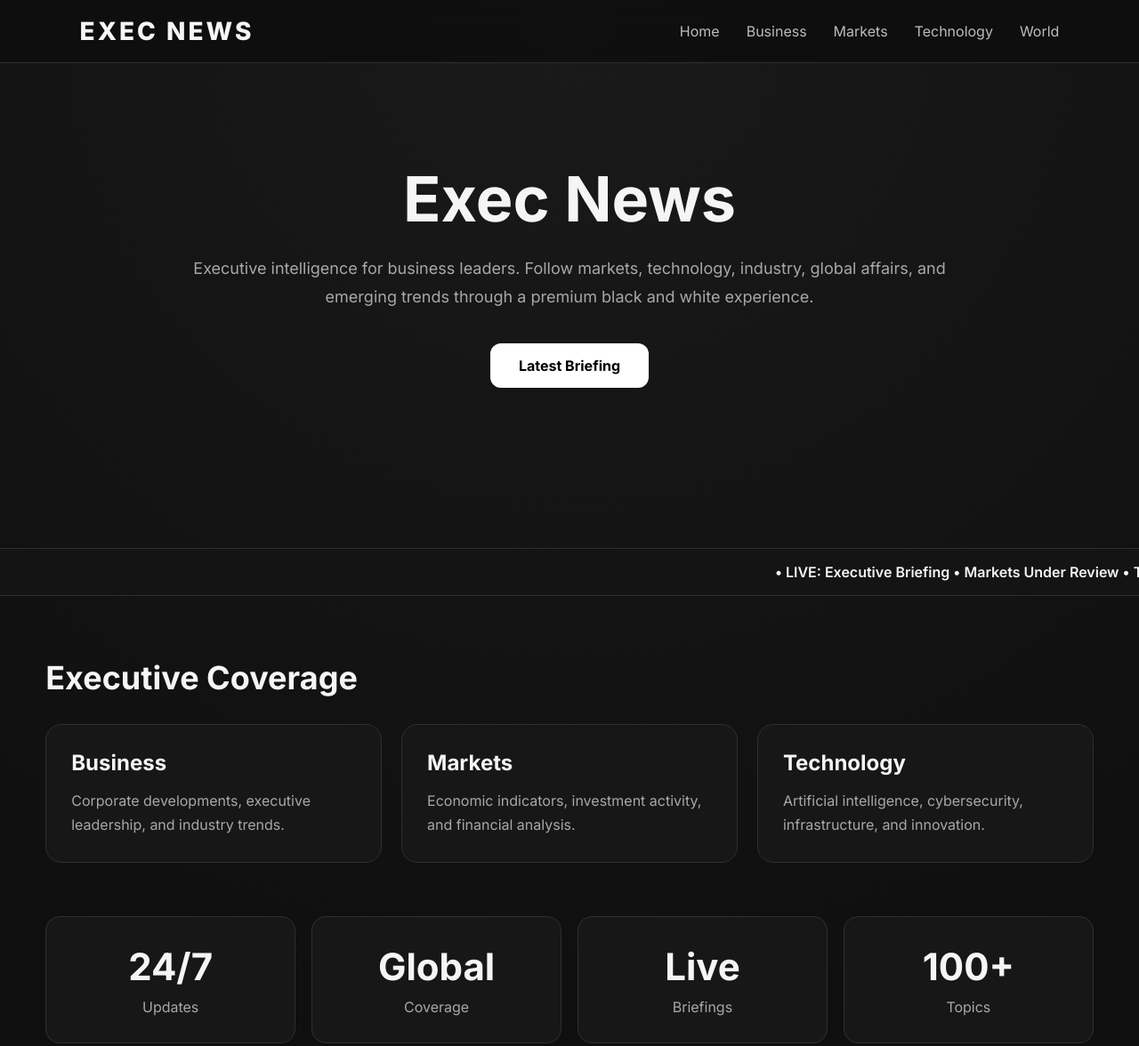
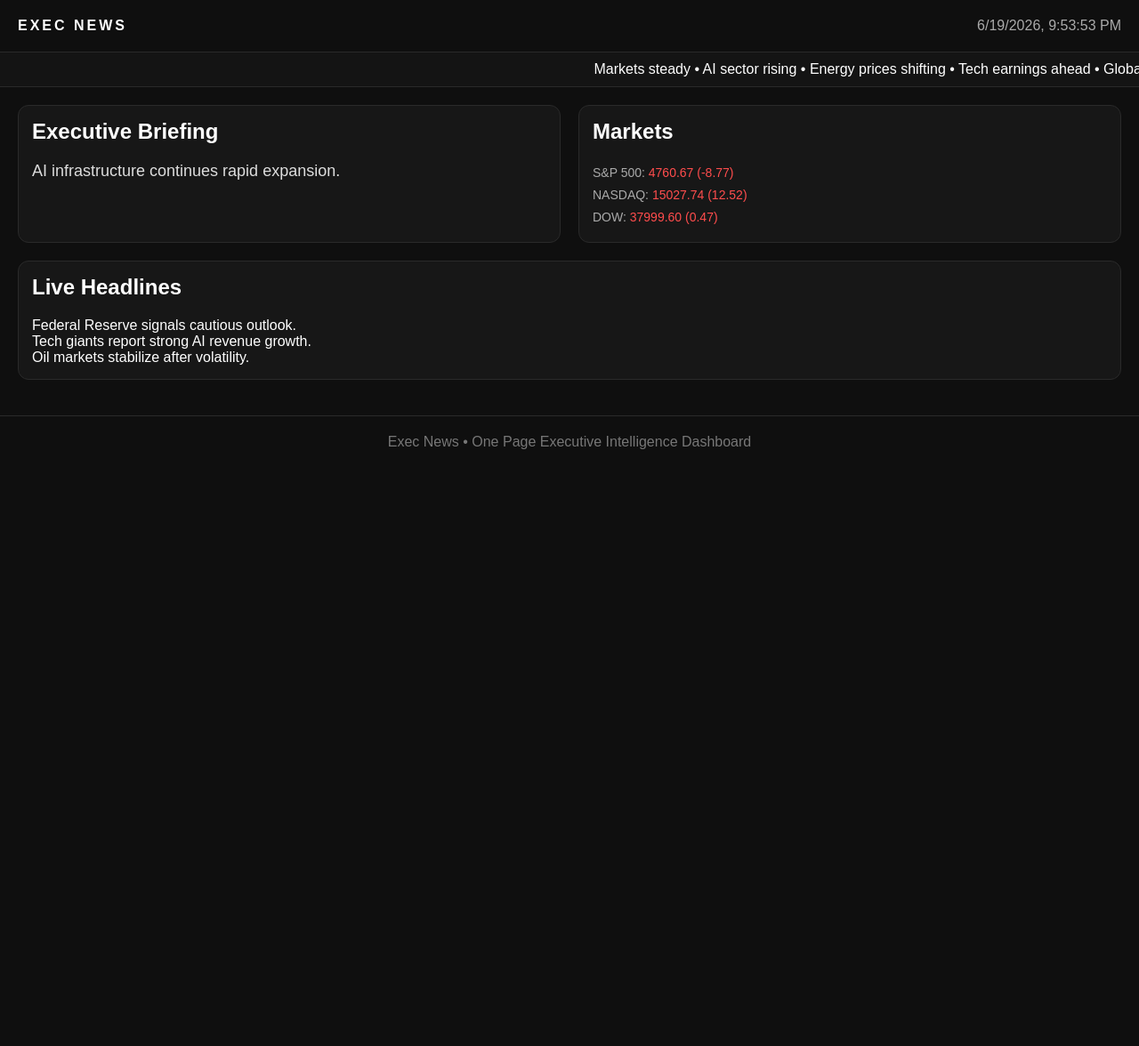
Before and after one commit to glaciermontview/glaciermontview.github.io, a plain HTML site: page index.html in a window 1280 px wide. Shown: the top 1176 px of the page at 89% size. After the commit the page ends 800 px from the top, so only its background shows below. Drawn offline with Linux system fonts and the light colour scheme.

Commit message:
Update index.html

```diff
--- a/index.html
+++ b/index.html
@@ -1,160 +1,51 @@
 <!DOCTYPE html>
 <html lang="en">
 <head>
-<meta charset="UTF-8">
-<meta name="viewport" content="width=device-width, initial-scale=1.0">
-<meta name="color-scheme" content="dark">
+<meta charset="UTF-8" />
+<meta name="viewport" content="width=device-width, initial-scale=1.0"/>
+<meta name="color-scheme" content="dark"/>
 <title>Exec News</title>
 
-<link href="https://fonts.googleapis.com/css2?family=Inter:wght@300;400;500;600;700;800&display=swap" rel="stylesheet">
-
 <style>
-*{
+body{
 margin:0;
-padding:0;
-box-sizing:border-box;
+font-family:Arial, sans-serif;
+background:#0f0f0f;
+color:#fff;
 }
 
-:root{
---bg:#0f0f0f;
---card:#171717;
---card2:#202020;
---text:#f5f5f5;
---muted:#a8a8a8;
---border:#2f2f2f;
-}
-
-body{
-font-family:Inter,sans-serif;
-background:
-radial-gradient(circle at top,#1a1a1a 0%,#0f0f0f 55%);
-color:var(--text);
-}
-
-nav{
-position:sticky;
-top:0;
-z-index:1000;
-background:rgba(15,15,15,.92);
-backdrop-filter:blur(16px);
-border-bottom:1px solid var(--border);
-padding:18px 7%;
+header{
+padding:20px;
 display:flex;
 justify-content:space-between;
 align-items:center;
+border-bottom:1px solid #2a2a2a;
+position:sticky;
+top:0;
+background:#0f0f0f;
 }
 
 .logo{
-font-size:28px;
 font-weight:800;
 letter-spacing:3px;
 }
 
-nav ul{
-display:flex;
-gap:30px;
-list-style:none;
-}
-
-nav a{
-text-decoration:none;
-color:#bdbdbd;
-transition:.25s;
-}
-
-nav a:hover{
-color:white;
-}
-
-.hero{
-padding:110px 20px;
-text-align:center;
-}
-
-.hero h1{
-font-size:70px;
-margin-bottom:20px;
-}
-
-.hero p{
-max-width:850px;
-margin:auto;
-line-height:1.8;
-color:var(--muted);
-font-size:18px;
-}
-
-.button{
-margin-top:35px;
-display:inline-block;
-padding:15px 32px;
-background:white;
-color:black;
-border-radius:12px;
-text-decoration:none;
-font-weight:700;
-transition:.25s;
-}
-
-.button:hover{
-transform:translateY(-3px);
-background:#ddd;
-}
-
-.container{
-width:92%;
-max-width:1400px;
-margin:auto;
-}
-
-.heading{
-font-size:36px;
-margin:30px 0;
-}
-
-.grid{
-display:grid;
-grid-template-columns:repeat(auto-fit,minmax(300px,1fr));
-gap:22px;
-}
-
-.card{
-background:var(--card);
-border:1px solid var(--border);
-border-radius:18px;
-padding:28px;
-transition:.25s;
-}
-
-.card:hover{
-background:var(--card2);
-transform:translateY(-5px);
-}
-
-.card h2{
-margin-bottom:15px;
-}
-
-.card p{
-color:var(--muted);
-line-height:1.7;
+#clock{
+color:#aaa;
 }
 
 .ticker{
-margin:70px auto;
+white-space:nowrap;
+overflow:hidden;
+border-bottom:1px solid #2a2a2a;
 background:#141414;
-border-top:1px solid var(--border);
-border-bottom:1px solid var(--border);
-overflow:hidden;
-white-space:nowrap;
-padding:16px;
-font-weight:600;
+padding:10px;
 }
 
 .ticker span{
 display:inline-block;
 padding-left:100%;
-animation:scroll 35s linear infinite;
+animation:scroll 18s linear infinite;
 }
 
 @keyframes scroll{
@@ -162,123 +53,59 @@ animation:scroll 35s linear infinite;
 100%{transform:translateX(-100%);}
 }
 
-.stats{
-margin:60px 0;
+.container{
+padding:20px;
 display:grid;
-grid-template-columns:repeat(auto-fit,minmax(180px,1fr));
-gap:18px;
+grid-template-columns:1fr 1fr;
+gap:20px;
 }
 
-.stat{
-background:var(--card);
-border:1px solid var(--border);
-border-radius:16px;
-padding:30px;
-text-align:center;
+.card{
+background:#171717;
+padding:15px;
+border:1px solid #2a2a2a;
+border-radius:12px;
 }
 
-.stat h2{
-font-size:42px;
-margin-bottom:10px;
+h2{
+margin-top:0;
 }
 
-.stat p{
-color:var(--muted);
+.market{
+font-size:14px;
+color:#aaa;
+line-height:1.8;
 }
 
-.news{
-margin:60px 0;
+.green{color:#3efc7a;}
+.red{color:#ff4d4d;}
+
+.briefing{
+font-size:18px;
+color:#ddd;
+min-height:40px;
 }
 
-.story{
-background:var(--card);
-border:1px solid var(--border);
-border-radius:15px;
-padding:22px;
-margin-bottom:18px;
-transition:.25s;
-}
-
-.story:hover{
-background:var(--card2);
-}
-
-.time{
-color:#888;
-font-size:14px;
-margin-bottom:8px;
+.full{
+grid-column:span 2;
 }
 
 footer{
-margin-top:80px;
-padding:45px;
 text-align:center;
-border-top:1px solid var(--border);
-color:var(--muted);
-}
-
-::-webkit-scrollbar{
-width:8px;
-}
-
-::-webkit-scrollbar-thumb{
-background:#444;
-border-radius:20px;
-}
-
-::-webkit-scrollbar-track{
-background:#111;
-}
-
-@media(max-width:700px){
-
-.hero h1{
-font-size:48px;
-}
-
-nav{
-flex-direction:column;
-gap:20px;
-}
-
-nav ul{
-flex-wrap:wrap;
-justify-content:center;
-}
-
+padding:20px;
+border-top:1px solid #2a2a2a;
+color:#777;
+margin-top:20px;
 }
 </style>
 </head>
 
 <body>
 
-<nav>
-
+<header>
 <div class="logo">EXEC NEWS</div>
-
-<ul>
-<li><a href="#">Home</a></li>
-<li><a href="#">Business</a></li>
-<li><a href="#">Markets</a></li>
-<li><a href="#">Technology</a></li>
-<li><a href="#">World</a></li>
-</ul>
-
-</nav>
-
-<section class="hero">
-
-<h1>Exec News</h1>
-
-<p>
-Executive intelligence for business leaders. Follow markets,
-technology, industry, global affairs, and emerging trends through
-a premium black and white experience.
-</p>
-
-<a href="#" class="button">Latest Briefing</a>
-
-</section>
+<div id="clock"></div>
+</header>
 
 <div class="ticker">
 <span id="ticker"></span>
@@ -286,140 +113,111 @@ a premium black and white experience.
 
 <div class="container">
 
-<h2 class="heading">Executive Coverage</h2>
-
-<div class="grid">
-
 <div class="card">
-<h2>Business</h2>
-<p>
-Corporate developments, executive leadership, and industry trends.
-</p>
+<h2>Executive Briefing</h2>
+<div class="briefing" id="briefing"></div>
 </div>
 
 <div class="card">
 <h2>Markets</h2>
-<p>
-Economic indicators, investment activity, and financial analysis.
-</p>
+<div class="market" id="markets"></div>
 </div>
 
-<div class="card">
-<h2>Technology</h2>
-<p>
-Artificial intelligence, cybersecurity, infrastructure, and innovation.
-</p>
-</div>
-
-</div>
-
-<div class="stats">
-
-<div class="stat">
-<h2>24/7</h2>
-<p>Updates</p>
-</div>
-
-<div class="stat">
-<h2>Global</h2>
-<p>Coverage</p>
-</div>
-
-<div class="stat">
-<h2>Live</h2>
-<p>Briefings</p>
-</div>
-
-<div class="stat">
-<h2>100+</h2>
-<p>Topics</p>
-</div>
-
-</div>
-
-<h2 class="heading">Latest Stories</h2>
-
-<div class="news">
-
-<div class="story">
-<div class="time" id="t1"></div>
-<h3>Global markets continue to monitor economic developments.</h3>
-</div>
-
-<div class="story">
-<div class="time" id="t2"></div>
-<h3>Enterprise technology investment remains a strategic priority.</h3>
-</div>
-
-<div class="story">
-<div class="time" id="t3"></div>
-<h3>Business leaders assess international policy and trade trends.</h3>
-</div>
-
-<div class="story">
-<div class="time" id="t4"></div>
-<h3>Artificial intelligence continues to reshape industries.</h3>
-</div>
-
+<div class="card full">
+<h2>Live Headlines</h2>
+<div id="headlines"></div>
 </div>
 
 </div>
 
 <footer>
-
-<h2>EXEC NEWS</h2>
-
-<br>
-
-<p>
-Executive intelligence for business, markets, technology, and world affairs.
-</p>
-
-<br>
-
-<p id="clock"></p>
-
+Exec News • One Page Executive Intelligence Dashboard
 </footer>
 
 <script>
+// CLOCK
+function updateClock(){
+document.getElementById("clock").textContent =
+new Date().toLocaleString();
+}
+setInterval(updateClock,1000);
+updateClock();
 
-const headlines=[
-"• LIVE: Executive Briefing",
-"• Markets Under Review",
-"• Technology Innovation",
-"• Global Business Trends",
-"• Enterprise Strategy",
-"• Economic Developments",
-"• Industry Intelligence",
-"• AI and Cybersecurity"
+// TICKER
+const tickerItems=[
+"Markets steady",
+"AI sector rising",
+"Energy prices shifting",
+"Tech earnings ahead",
+"Global policy updates",
+"Interest rates monitored"
 ];
 
-document.getElementById("ticker").innerHTML=headlines.join(" ");
+document.getElementById("ticker").textContent =
+tickerItems.join(" • ");
 
-function update(){
+// BRIEFING ROTATION
+const briefings=[
+"Global markets show mixed momentum.",
+"AI infrastructure continues rapid expansion.",
+"Corporate earnings season approaches.",
+"Investors monitor inflation signals.",
+"Technology sector leads innovation cycle."
+];
 
-let now=new Date();
+let b=0;
+function rotateBriefing(){
+document.getElementById("briefing").textContent=briefings[b];
+b=(b+1)%briefings.length;
+}
+setInterval(rotateBriefing,4000);
+rotateBriefing();
 
-document.getElementById("clock").innerHTML=
-now.toLocaleString();
+// MARKET SIMULATION
+let stocks=[
+{n:"S&P 500",v:4800},
+{n:"NASDAQ",v:15000},
+{n:"DOW",v:38000}
+];
 
-document.getElementById("t1").innerHTML=
-now.toLocaleTimeString();
+function updateMarkets(){
+document.getElementById("markets").innerHTML =
+stocks.map(s=>{
+let change=(Math.random()*40-20).toFixed(2);
+s.v+=parseFloat(change);
 
-document.getElementById("t2").innerHTML=
-new Date(now-300000).toLocaleTimeString();
+let cls=s.v%2==0?"green":"red";
 
-document.getElementById("t3").innerHTML=
-new Date(now-900000).toLocaleTimeString();
-
-document.getElementById("t4").innerHTML=
-new Date(now-1800000).toLocaleTimeString();
-
+return `
+${s.n}: <span class="${cls}">${s.v.toFixed(2)} (${change})</span><br>
+`;
+}).join("");
 }
 
-update();
+setInterval(updateMarkets,2000);
+updateMarkets();
 
-setInterval(update,1000);
+// HEADLINES
+const headlines=[
+"Federal Reserve signals cautious outlook.",
+"Tech giants report strong AI revenue growth.",
+"Oil markets stabilize after volatility.",
+"Global trade negotiations continue.",
+"Cybersecurity threats increase worldwide.",
+"Startup funding rebounds in key sectors."
+];
+
+let h=0;
+function rotateHeadlines(){
+let container=document.getElementById("headlines");
+container.innerHTML+=headlines[h]+"<br>";
+h=(h+1)%headlines.length;
+if(container.innerHTML.split("<br>").length>6){
+container.innerHTML="";
+}
+}
+setInterval(rotateHeadlines,2500);
+rotateHeadlines();
 
 </script>
 
```
